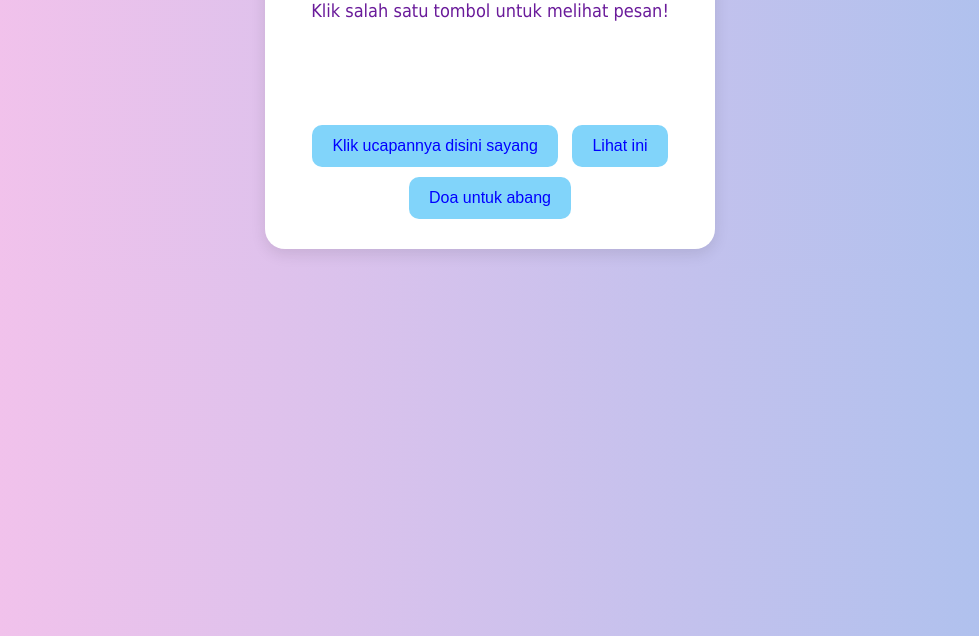
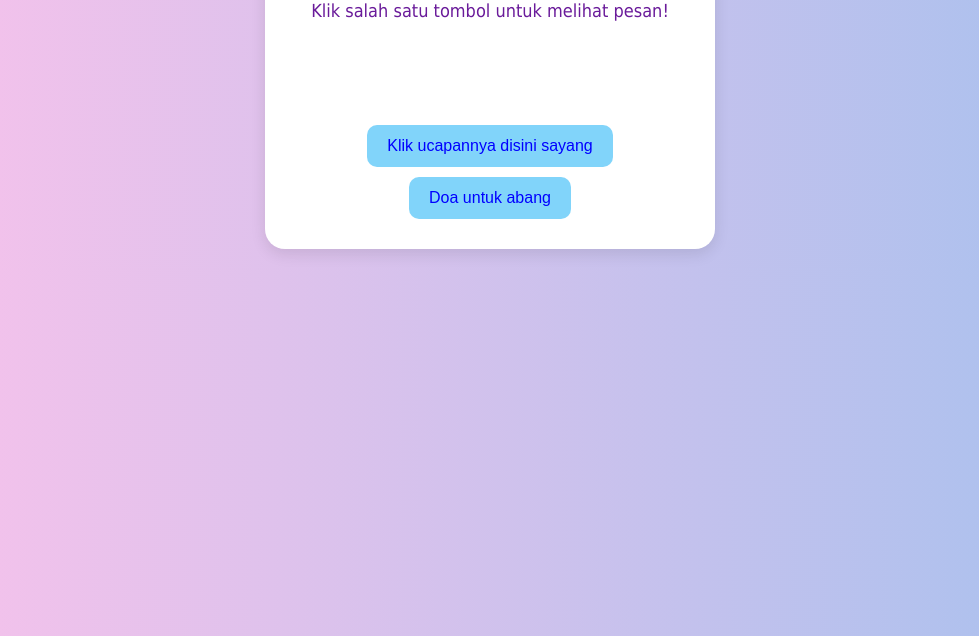
Before and after one commit to abelbel28/ulang-tahun-sayangku, a plain HTML site: page index.html in a window 1280 px wide. Shown: the part 164-800 px from the top of the page, without its empty margins (150-1129 px from the left). Drawn offline with Linux system fonts and the light colour scheme.

Commit message:
Update index.html

```diff
--- a/index.html
+++ b/index.html
@@ -13,8 +13,7 @@
 
     <div class="buttons">
       <button onclick="showMessage(1)">Klik ucapannya disini sayang</button>
-      <button onclick="showMessage(2)">Lihat ini</button>
-      <button onclick="showMessage(3)">Doa untuk abang</button>
+      <button onclick="showMessage(2)">Doa untuk abang</button>
     </div>
   </div>
 
```
